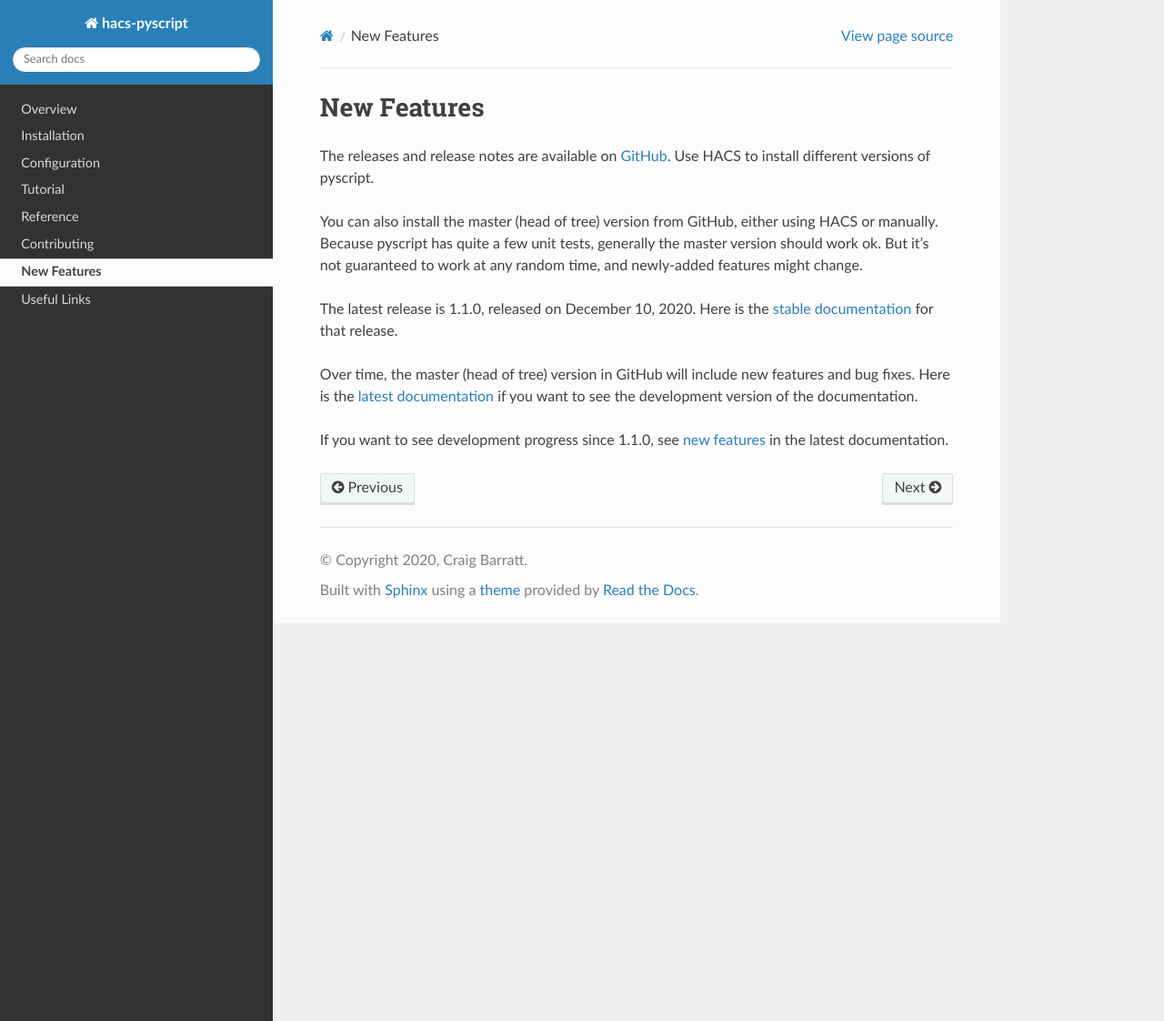
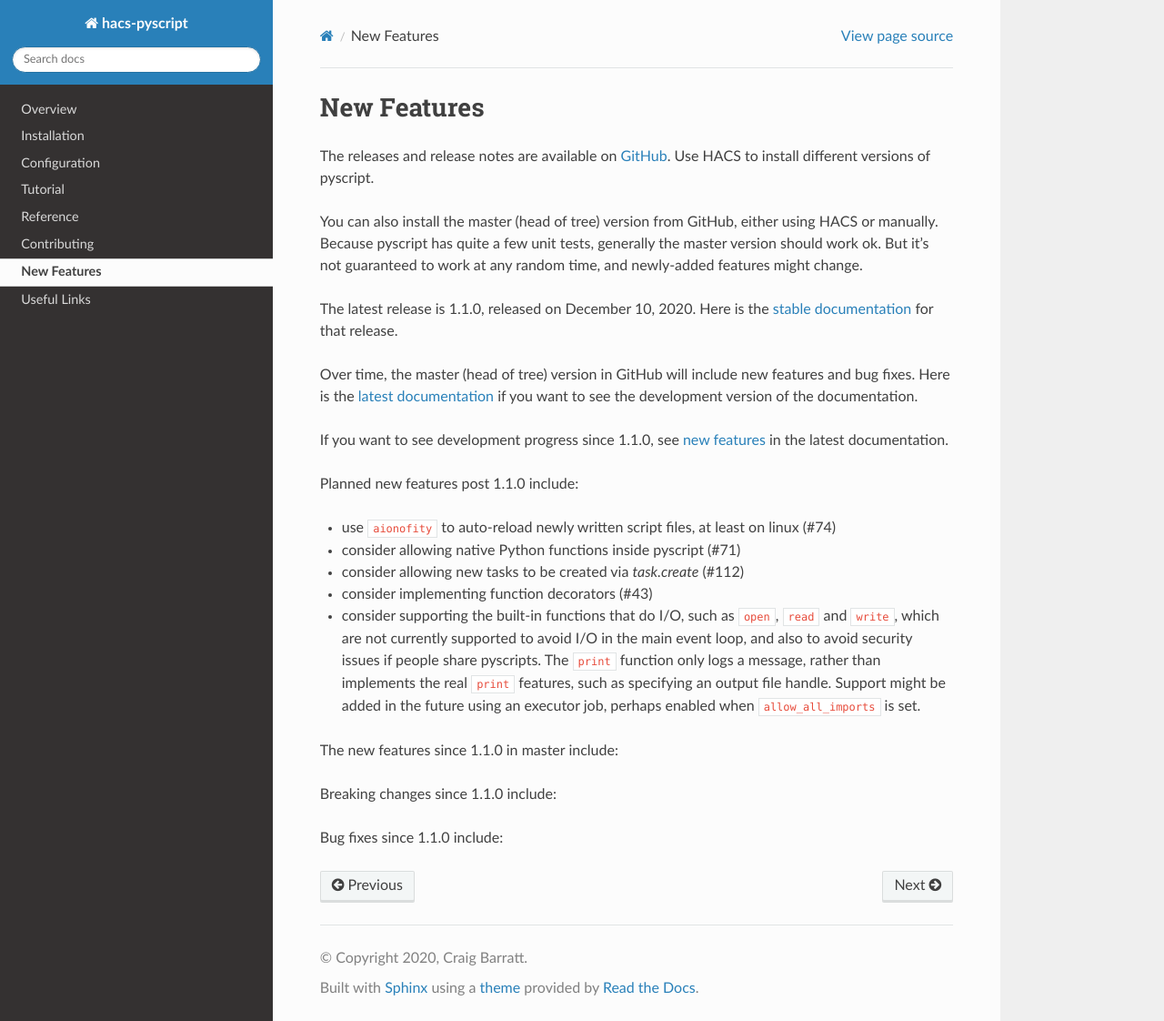
Before and after one commit to custom-components/pyscript, a Sphinx documentation site: the page built from docs/new_features.rst, in a window 1280 px wide and 1122 px high. Shown: the whole window at 91% size. Built offline with Sphinx 7.4.7 and the Read the Docs theme 2.0.0, drawn with Linux system fonts in a browser that asks for light colours.

Commit message:
added potential new features and placeholders for features & bugs post 1.1.0

```diff
--- a/docs/new_features.rst
+++ b/docs/new_features.rst
@@ -18,3 +18,21 @@ to see the development version of the documentation.
 If you want to see development progress since 1.1.0, see
 `new features <https://hacs-pyscript.readthedocs.io/en/latest/new_features.html>`__
 in the latest documentation.
+
+Planned new features post 1.1.0 include:
+
+- use ``aionofity`` to auto-reload newly written script files, at least on linux (#74)
+- consider allowing native Python functions inside pyscript (#71)
+- consider allowing new tasks to be created via `task.create` (#112)
+- consider implementing function decorators (#43)
+- consider supporting the built-in functions that do I/O, such as ``open``, ``read`` and ``write``, which
+  are not currently supported to avoid I/O in the main event loop, and also to avoid security issues if people
+  share pyscripts. The ``print`` function only logs a message, rather than implements the real ``print`` features,
+  such as specifying an output file handle. Support might be added in the future using an executor job, perhaps
+  enabled when ``allow_all_imports`` is set.
+
+The new features since 1.1.0 in master include:
+
+Breaking changes since 1.1.0 include:
+
+Bug fixes since 1.1.0 include:
```
